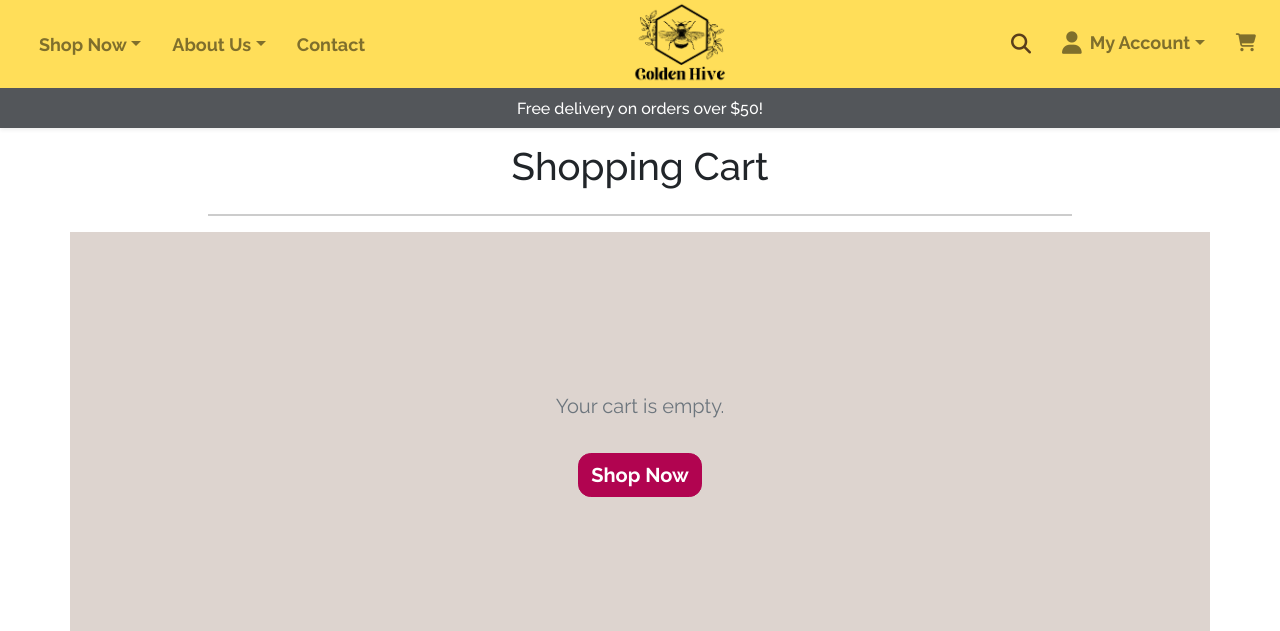
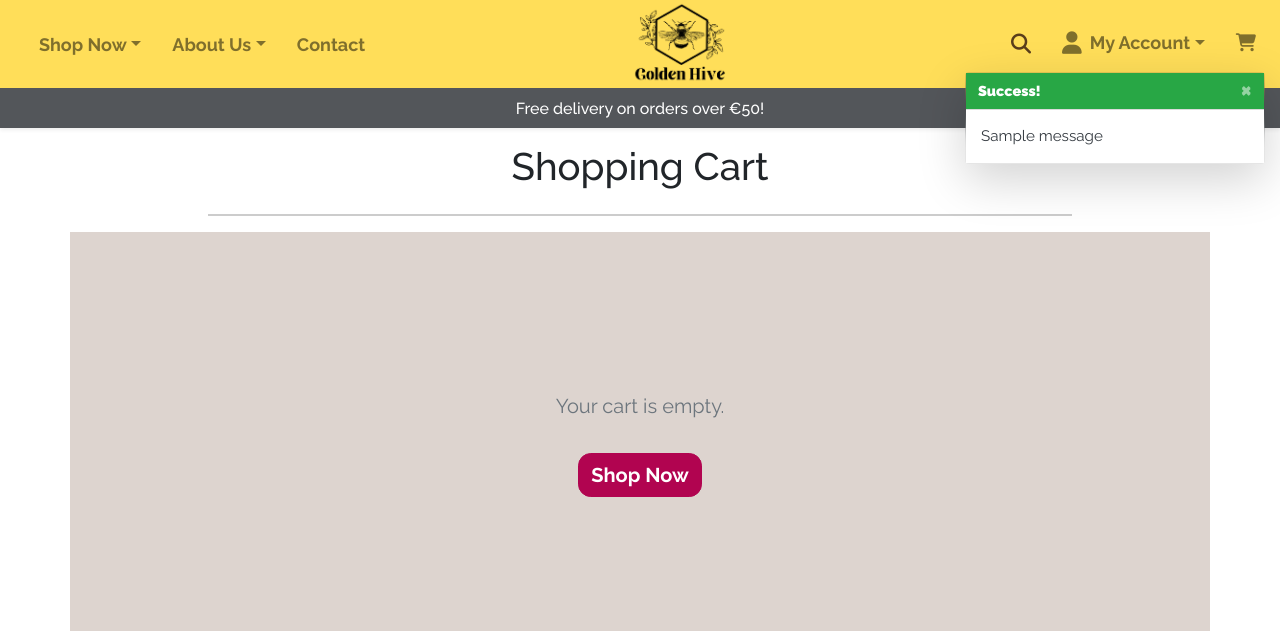
Before and after one commit to preetzware/golden-hive-honey, a Django app: page /cart/ in a window 1280 px wide. Shown: the top 631 px of the page. Run offline with Django 3.2, Linux system fonts and the light colour scheme; tables that the repository leaves empty hold one stand-in row (values such as "Sample post"); one stand-in notice (Sample message) is shown; some libraries are stand-ins or nearby versions; some web fonts are replaced.

Commit message:
Add toasts. Fix bugs to enable cart updates.

```diff
--- a/cart/templates/cart/cart.html
+++ b/cart/templates/cart/cart.html
@@ -135,16 +135,27 @@
         // Update the subtotal for this item
         $(`#id_qty_${itemId}`).closest('tr').find('.product-subtotal').text(`€${newSubtotal}`);
 
-        // Update the cart total and grand total
+        // Update the cart total
         let total = 0;
         $('.product-subtotal').each(function () {
             total += parseFloat($(this).text().replace('€', ''));
         });
 
-        const delivery = parseFloat($('#delivery-amount').data('delivery') || 0);
-        const grandTotal = total + delivery;
+        // Dynamically calculate the delivery charge
+        const freeDeliveryThreshold = 50; // Free delivery threshold
+        const deliveryChargeRate = 0.1; // Delivery percentage rate (10%)
+        let delivery = 0;
 
+        if (total < freeDeliveryThreshold) {
+            delivery = (total * deliveryChargeRate).toFixed(2);
+        }
+
+        // Calculate the grand total
+        const grandTotal = total + parseFloat(delivery);
+
+        // Update the DOM with the new totals
         $('#cart-total').text(`€${total.toFixed(2)}`);
+        $('#delivery-amount').text(`€${parseFloat(delivery).toFixed(2)}`).data('delivery', delivery);
         $('#grand-total').text(`€${grandTotal.toFixed(2)}`);
     }
 
--- a/cart/views.py
+++ b/cart/views.py
@@ -1,4 +1,4 @@
-from django.shortcuts import render, redirect, get_object_or_404
+from django.shortcuts import render, redirect, reverse, get_object_or_404, HttpResponse
 from django.contrib import messages
 from products.models import Product
 
@@ -12,7 +12,7 @@ def add_to_cart(request, product_id):
     try:
         # Ensure the product exists
         product = get_object_or_404(Product, id=product_id)
-
+        product = Product.objects.get(pk=product_id)
         # Validate quantity
         quantity = int(request.POST.get('quantity', 1))
         if quantity <= 0:
@@ -46,7 +46,7 @@ def add_to_cart(request, product_id):
 
         # Save the updated cart back into the session
         request.session['cart'] = cart
-        messages.success(request, "Product added successfully!")
+        messages.success(request, f'Added {product.name} to your cart')
 
     except ValueError:
         messages.error(request, "Invalid quantity provided.")
@@ -59,52 +59,33 @@ def add_to_cart(request, product_id):
 def adjust_cart(request, product_id):
     """Adjust the quantity of the specified product in the shopping cart."""
     try:
-        # Ensure the product exists
         product = get_object_or_404(Product, id=product_id)
+        quantity = int(request.POST.get('quantity', 0))
+        weight = request.POST.get('product_weight', None)
 
-        # Validate quantity
-        quantity = int(request.POST.get('quantity', 0))
-        if quantity < 0:
-            messages.error(request, "Invalid quantity provided.")
-            return redirect('view_cart')
-
-        # Retrieve the selected weight (if applicable)
-        weight = request.POST.get('weight', None)
-
-        # Retrieve the session cart
         cart = request.session.get('cart', {})
-
-        # Generate a unique key combining product_id and weight (if applicable)
         item_key = f"{product_id}-{weight}" if weight else str(product_id)
 
-        if item_key in cart:
-            if quantity > 0:
-                # Update the quantity for the item
-                cart[item_key]['quantity'] = quantity
-            else:
-                # Remove the item if quantity is zero
-                cart.pop(item_key)
+        if quantity > 0:
+            cart[item_key]['quantity'] = quantity
         else:
-            messages.error(request, "The item does not exist in the cart.")
-            return redirect('view_cart')
+            cart.pop(item_key, None)
 
-        # Save the updated cart back into the session
         request.session['cart'] = cart
+        messages.success(request, f"Updated {product.name} quantity to {quantity}")
+    except Exception as e:
+        messages.error(request, f"An error occurred: {e}")
 
-        # Redirect to the view cart page
-        return redirect('view_cart')
+    return redirect('view_cart')
 
-    except ValueError:
-        messages.error(request, "Invalid quantity provided.")
-        return redirect('view_cart')
-    except Exception as e:
-        messages.error(request, f"An error occurred: {str(e)}")
-        return redirect('view_cart')
 
 
 def remove_from_cart(request, product_id):
     """Remove the specified product from the shopping cart."""
     try:
+        # Retrieve the product instance for its name
+        product = get_object_or_404(Product, id=product_id)
+
         # Retrieve the weight if applicable
         weight = request.POST.get('product_weight', None)
 
@@ -118,9 +99,9 @@ def remove_from_cart(request, product_id):
         if item_key in cart:
             cart.pop(item_key)
             request.session['cart'] = cart  # Save updated cart to session
-            messages.success(request, "Item removed successfully.")
+            messages.success(request, f'{product.name} removed from your cart.')
         else:
-            messages.error(request, "Item not found in the cart.")
+            messages.error(request, f'{product.name} not found in the cart.')
 
     except Exception as e:
         messages.error(request, f"An error occurred: {str(e)}")
--- a/golden_hive/settings.py
+++ b/golden_hive/settings.py
@@ -79,6 +79,8 @@ TEMPLATES = [
         },
     },
 ]
+
+MESSAGE_STORAGE = 'django.contrib.messages.storage.session.SessionStorage'
 
 AUTHENTICATION_BACKENDS = [
     # Needed to login by username in Django admin, regardless of `allauth`
--- a/products/templates/products/includes/quantity_input_script.html
+++ b/products/templates/products/includes/quantity_input_script.html
@@ -17,6 +17,10 @@
     $('.qty_input').change(function () {
         var itemId = $(this).data('item_id');
         handleEnableDisable(itemId);
+
+        // Automatically submit the form when the input is changed
+        const form = $(this).closest('form');
+        form.submit(); // Submit the form to update the session
     });
 
     // Increment quantity
@@ -24,7 +28,11 @@
         e.preventDefault();
         var closestInput = $(this).closest('.input-group').find('.qty_input')[0];
         var currentValue = parseInt($(closestInput).val());
-        $(closestInput).val(currentValue + 1);
+        if (currentValue < 99) {
+            $(closestInput).val(currentValue + 1);
+            const form = $(this).closest('form');
+            form.submit(); // Submit the form after incrementing
+        }
         var itemId = $(this).data('item_id');
         handleEnableDisable(itemId);
     });
@@ -36,6 +44,8 @@
         var currentValue = parseInt($(closestInput).val());
         if (currentValue > 1) {
             $(closestInput).val(currentValue - 1);
+            const form = $(this).closest('form');
+            form.submit(); // Submit the form after decrementing
         }
         var itemId = $(this).data('item_id');
         handleEnableDisable(itemId);
--- a/static/css/base.css
+++ b/static/css/base.css
@@ -363,7 +363,6 @@ a.category-badge > span.badge:hover {
   margin: 15px auto;
 }
 
-
 /* Product Details Page Styling */
 
 .detail-container {
@@ -545,9 +544,44 @@ a.category-badge > span.badge:hover {
   padding: 0.4rem 0.6rem;
 }
 
+/* bootstrap toasts */
 
+.message-container {
+  position: fixed;
+  top: 72px;
+  right: 15px;
+  z-index: 99999999999;
+}
 
- /* Media Queries */
+.custom-toast {
+  overflow: visible;
+}
+
+.toast-capper {
+  height: 2px;
+}
+
+.custom-toast {
+  min-width: 300px;
+  max-width: 400px;
+  margin-bottom: 20px;
+  font-size: 0.9rem;
+}
+
+.toast-header {
+  font-weight: bold;
+}
+
+.toast-body {
+  padding: 15px;
+  font-size: 0.95rem;
+}
+
+.shadow-lg {
+  box-shadow: 0 4px 10px rgba(0, 0, 0, 0.1);
+}
+
+ /* -------------- Media Queries ----------------- */
 
  /* Navbar header - Small Screens (Below 992px) */
 @media (max-width: 991px) {
--- a/templates/base.html
+++ b/templates/base.html
@@ -193,14 +193,28 @@
     <!-- Delivery Banner -->
     <div class="row text-center delivery-banner">
       <div class="col text-white">
-        <h4 class="delivery-banner my-1">Free delivery on orders over ${{ free_delivery_threshold }}!</h4>
+        <h4 class="delivery-banner my-1">Free delivery on orders over €{{ free_delivery_threshold }}!</h4>
       </div>
     </div>
 
     </header>
 
     {% if messages %}
-        <div class="message-container"></div>
+        <div class="message-container">
+            {% for message in messages %}
+                {% with message.level as level %}
+                    {% if level == 40 %}
+                        {% include 'includes/toasts/toast_error.html' %}
+                    {% elif level == 30 %}
+                        {% include 'includes/toasts/toast_warning.html' %}
+                    {% elif level == 25 %}
+                        {% include 'includes/toasts/toast_success.html' %}
+                    {% else %}
+                        {% include 'includes/toasts/toast_info.html' %}
+                    {% endif %}
+                {% endwith %}
+            {% endfor %}
+        </div>
     {% endif %}
 
     {% block page_header %}
@@ -208,13 +222,15 @@
 
     {% block content %}
     {% endblock %}
-
-    <!-- Footer Section -->
+      <!-- Footer Section -->
     {% include 'includes/footer.html' %}
 
     {% block postloadjs %}
+    <script type="text/javascript">
+        $('.toast').toast('show');
+    </script>
+    {% endblock %}
 
-    {% endblock %}
 
   </body>
 </html>
--- /dev/null
+++ b/templates/includes/toasts/toast_success.html
@@ -0,0 +1,11 @@
+<div class="toast custom-toast rounded shadow-lg" role="alert" aria-live="assertive" aria-atomic="true" data-autohide="false">
+    <div class="toast-header bg-success text-white">
+        <strong class="mr-auto">Success!</strong>
+        <button type="button" class="ml-2 mb-1 close text-white" data-dismiss="toast" aria-label="Close">
+            <span aria-hidden="true">&times;</span>
+        </button>
+    </div>
+    <div class="toast-body bg-white text-dark">
+        {{ message }}
+    </div>
+</div>
```
Also changed, not shown: cart/contexts.py (+21 -21 lines), templates/includes/toasts/toast_error.html (added, +11 -0 lines), templates/includes/toasts/toast_info.html (added, +11 -0 lines), templates/includes/toasts/toast_warning.html (added, +11 -0 lines).
